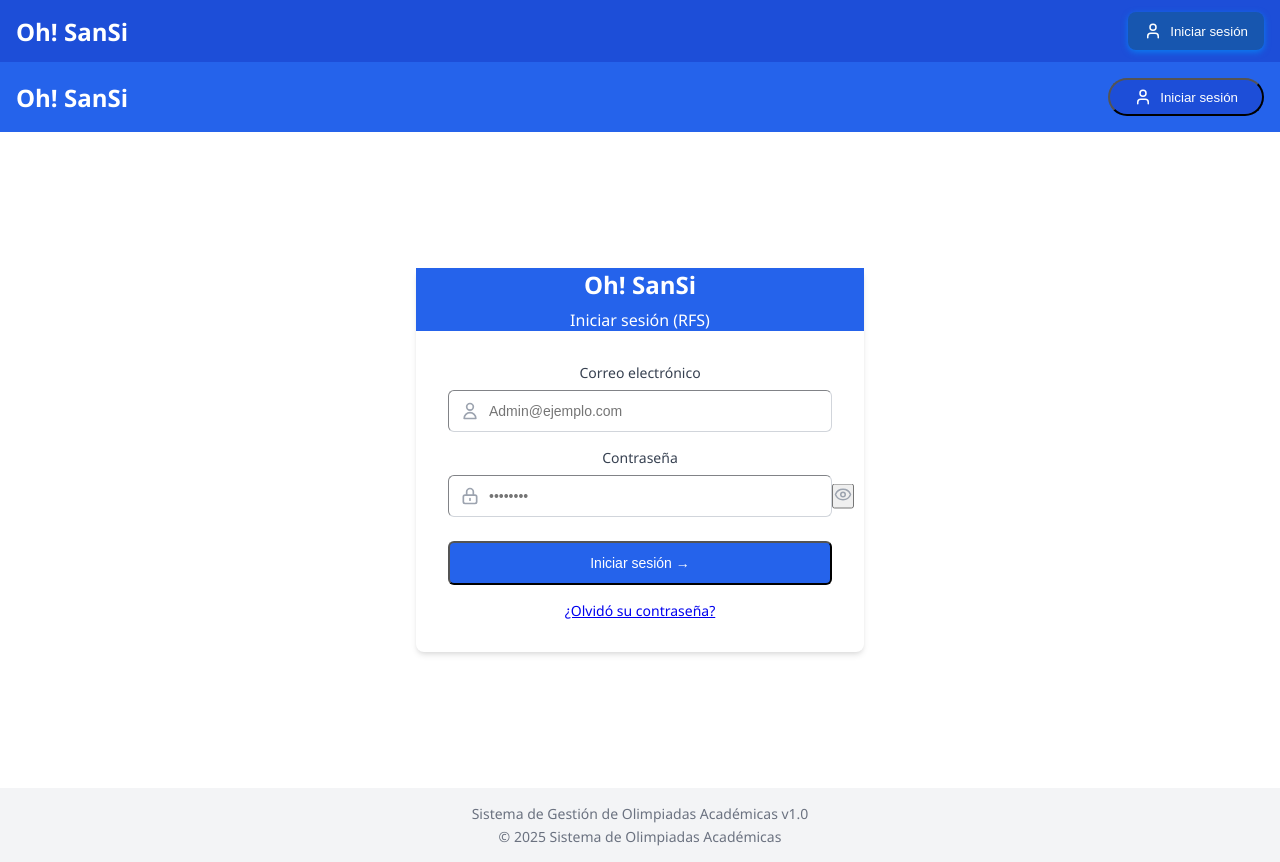
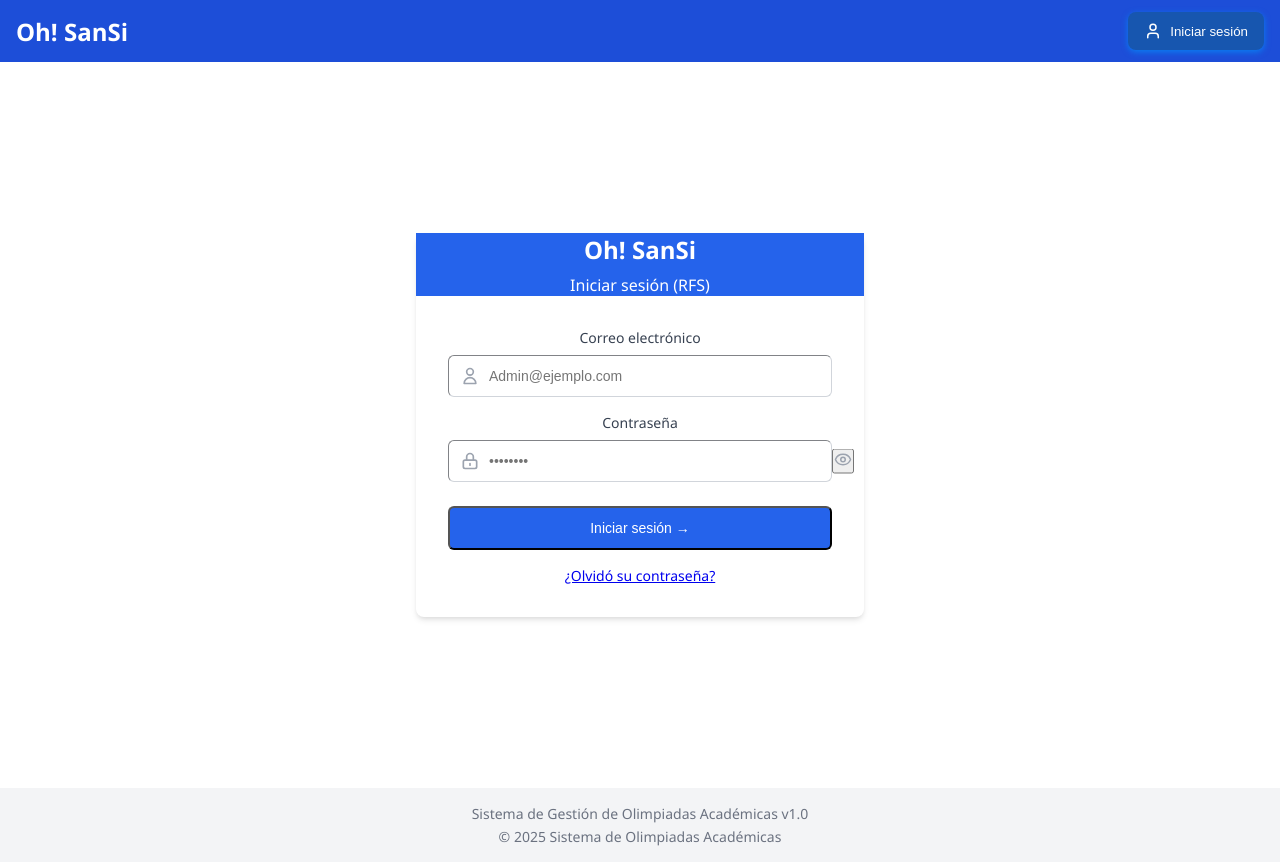
Before and after one commit to cochatechbo-TIS/CochaTech, a React app in the folder frontend/: page / in a window 1280 px wide. Built offline with nearby package versions, Linux system fonts and the light colour scheme; the HTML template or start-up script is replaced by a standard one.

Commit message:
login solo interfaz

```diff
--- a/frontend/src/components/layout/LoginHeader.tsx
+++ /dev/null
@@ -1,17 +0,0 @@
-// src/components/layout/LoginHeader.tsx
-import React from 'react';
-import { User } from 'lucide-react';
-
-const LoginHeader: React.FC = () => {
-  return (
-    <header className="w-full bg-blue-600 text-white py-4 flex justify-between items-center px-4"> {/* Agregado w-full, cambiado px-6 a px-4 para menos margen */}
-      <h1 className="text-2xl font-bold">Oh! SanSi</h1>
-      <button className="bg-blue-700 hover:bg-blue-800 text-white px-6 py-2 rounded-full flex items-center gap-2"> {/* Más padding en botón */}
-        <User size={18} />
-        Iniciar sesión
-      </button>
-    </header>
-  );
-};
-
-export default LoginHeader;
--- a/frontend/src/pages/Login.tsx
+++ b/frontend/src/pages/Login.tsx
@@ -3,7 +3,7 @@ import './login.css';
 import React, { useState } from 'react';
 import { useNavigate, Link } from 'react-router-dom';
 import { EyeIcon, EyeOffIcon } from 'lucide-react';
-import LoginHeader from '../components/layout/LoginHeader';
+
 
 const Login: React.FC = () => {
   const [email, setEmail] = useState('');
@@ -51,7 +51,7 @@ const Login: React.FC = () => {
 
   return (
     <div className="min-h-screen bg-white flex flex-col">
-      <LoginHeader />
+
       <div className="flex flex-1 items-center justify-center px-4">
         <div className="w-full max-w-md bg-white rounded-lg shadow-md"> {/* Mantengo rounded-lg y shadow-md aquí */}
           <div className="bg-blue-600 text-white p-4 rounded-t-lg"> {/* Nuevo div para cuadro azul del título */}
--- /dev/null
+++ b/package.json
@@ -0,0 +1,6 @@
+{
+  "devDependencies": {
+    "@types/node": "^24.5.2",
+    "vite": "^7.1.7"
+  }
+}
```
